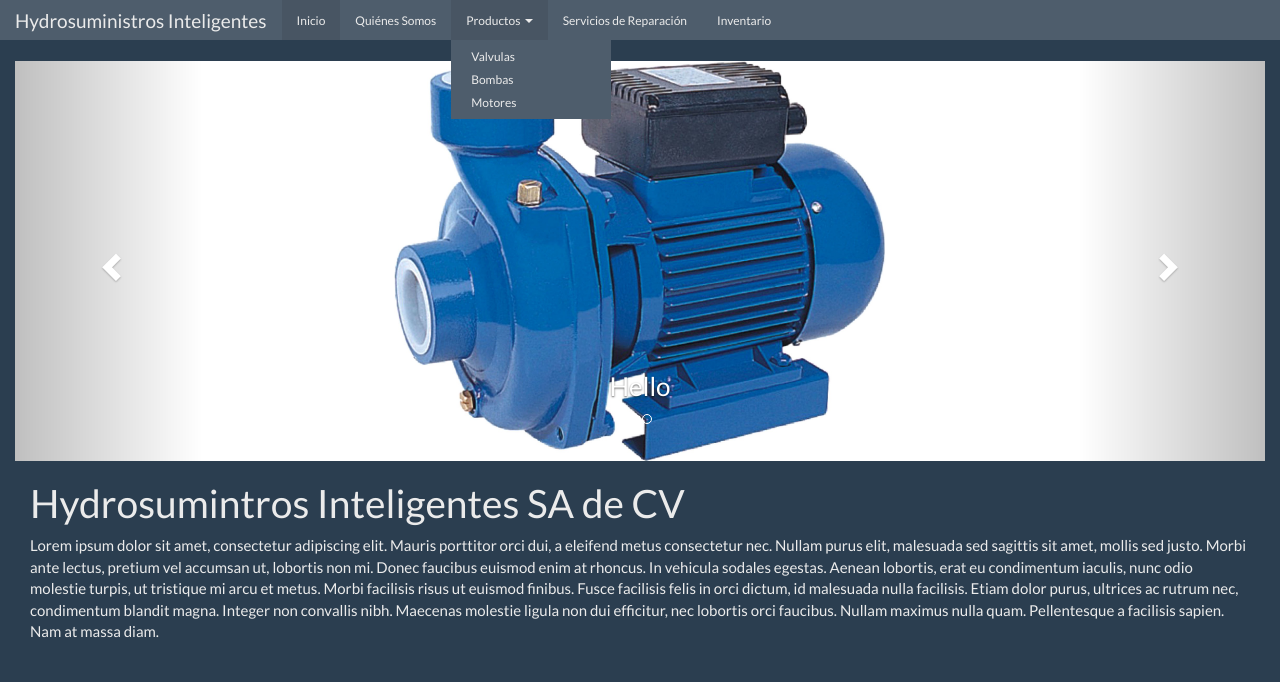
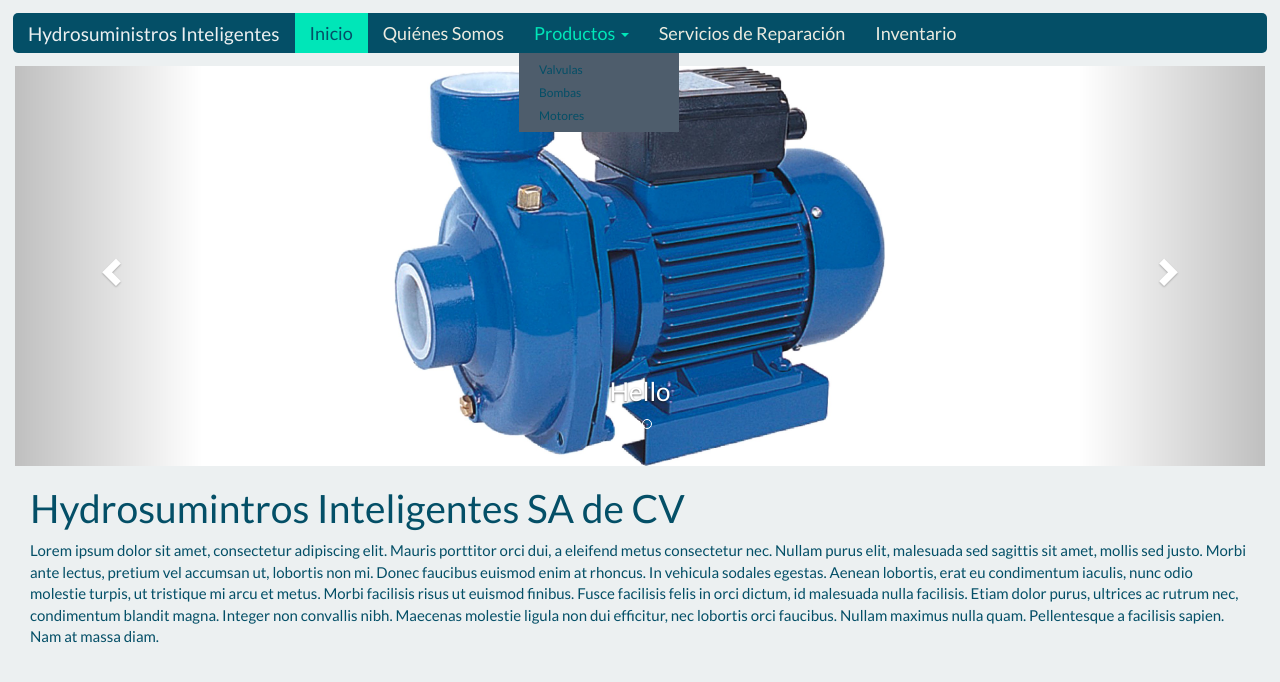
Before and after one commit to ecristerna/Hydrosuministros-WebApp, a PHP site: page /index.html in a window 1280 px wide, after a click on "Productos". Shown: the top 682 px of the page. Run offline with PHP 8.4, Linux system fonts and the light colour scheme.

Commit message:
CSS actualizado

```diff
--- a/css/hydrosumint.css
+++ b/css/hydrosumint.css
@@ -1,10 +1,100 @@
 #carousel-home .item {
-  height: 400px;
-  background-color: #ffffff;
+    height: 400px;
+    background-color: #ffffff;
 }
 
 #carousel-home .item img {
-  max-height: 400px;
-  position: relative;
-  margin: auto;
+    max-height: 400px;
+    position: relative;
+    margin: auto;
 }
+
+.navbar {
+    margin: 13px;
+    border-radius: 5px;
+}
+
+.navbar-default {
+    background: #044F67;
+    font-size: 18px;
+}
+
+.navbar-default .navbar-toggle .icon-bar {
+    background-color: #ECF0F1;
+}
+
+.navbar-default .navbar-toggle .icon-bar:focus, .navbar-default .navbar-toggle .icon-bar:hover {
+    background-color: #ECF0F1;
+}
+
+.navbar-default .navbar-toggle:focus, .navbar-default .navbar-toggle:hover {
+   /* background-color: #FF9900;*/
+    background-color: #00e6b8;
+}
+
+.navbar-default .navbar-brand {
+    color: #ECF0F1;
+}
+
+.navbar-default .navbar-brand:focus, .navbar-default .navbar-brand:hover {
+    color: #00e6b8;
+}
+
+.navbar-default .navbar-nav>.active>a, .navbar-default .navbar-nav>.active>a:focus, .navbar-default .navbar-nav>.active>a:hover {
+    color: #044F67;
+    background-color: #00e6b8;
+}
+
+.navbar-default .navbar-nav>li>a {
+    /*color: #D9CEB2;*/
+    color: #ebebe0;
+}
+
+.navbar-default .navbar-nav>li>a:focus, .navbar-default .navbar-nav>li>a:hover {
+    color: #00e6b8;
+}
+
+.navbar-default .navbar-nav>.open>a, .navbar-default .navbar-nav>.open>a:focus, .navbar-default .navbar-nav>.open>a:hover {
+    color: #00e6b8;
+    background-color: #044F67;
+}
+
+.dropdown-menu>li>a {
+    color: #044F67;
+}
+
+.dropdown-menu>li>a:focus, .dropdown-menu>li>a:hover {
+    color: #00e6b8;
+    background-color: #ECF0F1;
+}
+
+.dropdown-menu>.active>a, .dropdown-menu>.active>a:focus, .dropdown-menu>.active>a:hover {
+    color: #ECF0F1;
+    text-decoration: none;
+    background-color: #00e6b8;
+    outline: 0;
+}
+
+
+body {
+    color: #044F67;
+    background-color: #ECF0F1;
+}
+
+/*.carousel-caption {
+    background-color: rgba(4,79,103,0.4);
+    border-radius: 5px;
+    padding: 5px;
+    padding-bottom: 25px;
+}
+
+.carousel-caption h3 {
+    color: #ECF0F1;
+    text-shadow:
+            -1px -1px 0 #000,
+            1px -1px 0 #000,
+            -1px 1px 0 #000,
+            1px 1px 0 #000;
+    font-family: "Lucida Sans Unicode", Helvetica, Arial, sans-serif;
+
+} */
```
